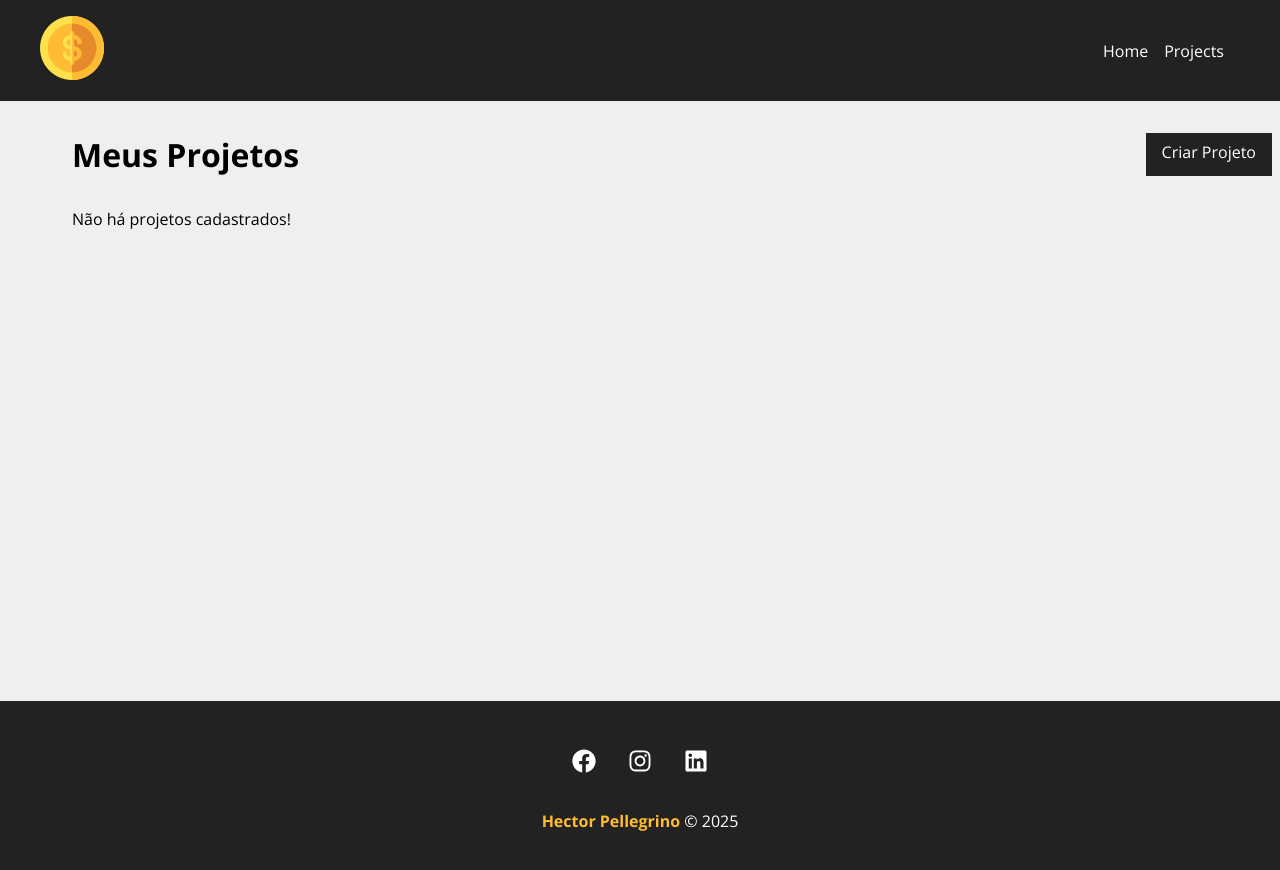
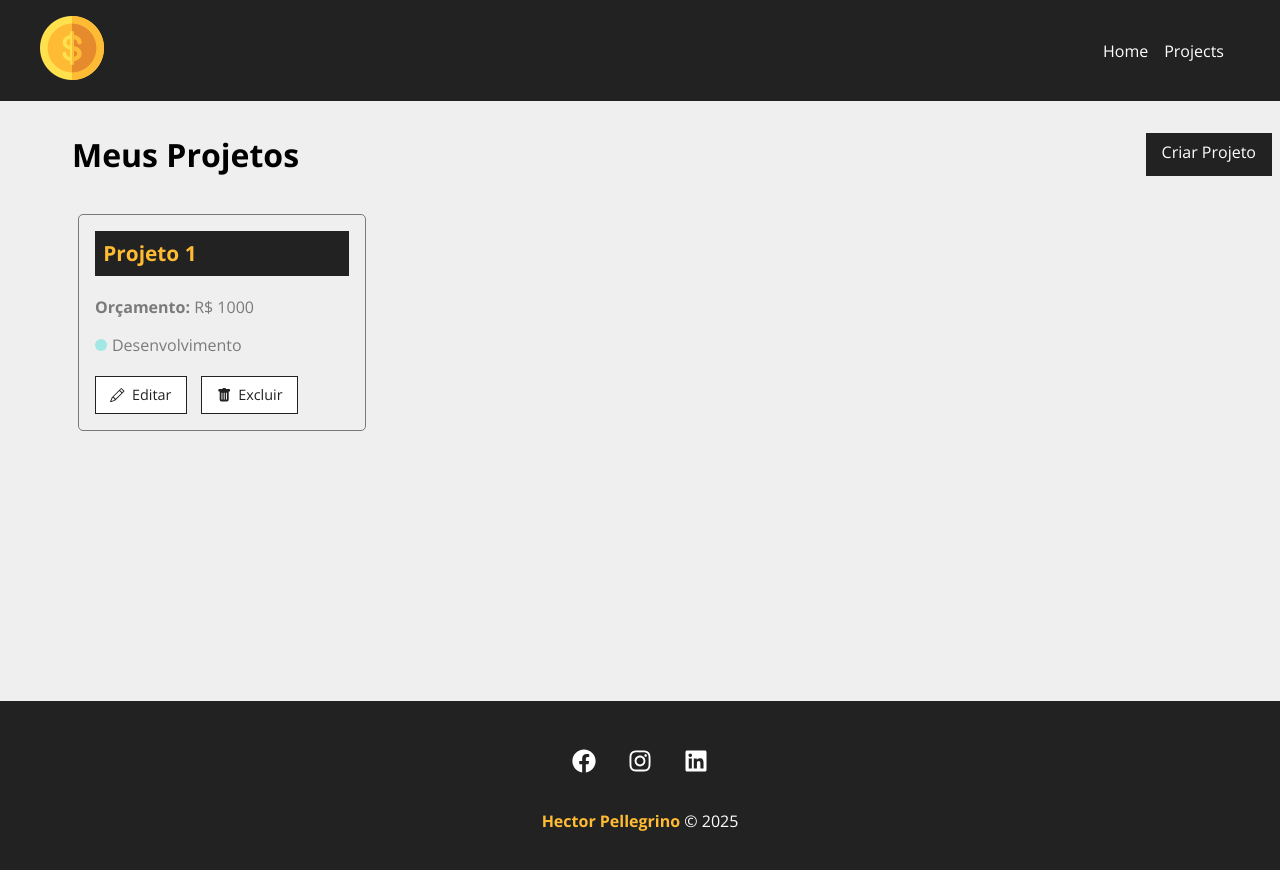
Before and after one commit to Hector-pellegrino/ManagerProjects, a React (Vite) app: page /projects in a window 1280 px wide. Shown: the top 870 px of the page. Built offline with nearby package versions, Linux system fonts and the light colour scheme; data requests are answered from the project's data file.

Commit message:
Adição do vercel.json

```diff
--- a/db.json
+++ b/db.json
@@ -1,5 +1,30 @@
 {
-  "projects": [],
+  "projects": [
+    {
+      "id": "1a77",
+      "name": "Projeto 1",
+      "budget": "1000",
+      "category": {
+        "id": "2",
+        "name": "Desenvolvimento"
+      },
+      "custo": 300,
+      "servicos": [
+        {
+          "name": "servico 1",
+          "custo": "100",
+          "description": "Teste servico 1",
+          "id": "c43c9d74-e832-4604-9aa7-0297b051a9e7"
+        },
+        {
+          "name": "serivço 2",
+          "custo": "200",
+          "description": "serviço 2",
+          "id": "820f5492-725e-47ef-894d-5eb7ed000dd3"
+        }
+      ]
+    }
+  ],
   "categories": [
     {
       "id": "1",
@@ -16,10 +41,6 @@
     {
       "id": "4",
       "name": "Planejamento"
-    },
-    {
-      "id": "5",
-      "name": "Escopo"
     }
   ]
 }
--- a/src/components/pages/Projects.jsx
+++ b/src/components/pages/Projects.jsx
@@ -73,7 +73,7 @@ export default function Projects() {
               id={project.id}
               name={project.name}
               budget={project.budget}
-              category={project.category.name}
+              category={project.category?.name}
               handleRemove={removeProject}
             />
           ))}
```
Also changed, not shown: imgsForReadme/printHome.jpg (added), vercel.json (added), 1 other file (tests, documents, lock files or other folders).
